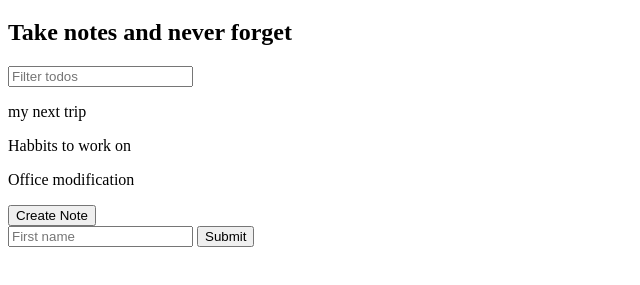
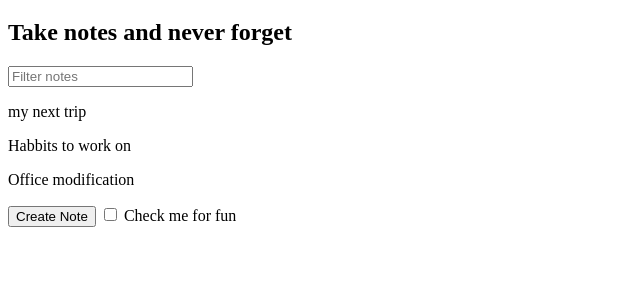
Before and after one commit to chungthehao/Andrew_JS, a plain HTML site: page notes-app/index.html in a window 1280 px wide. Shown: the part 61-346 px from the top of the page, without its empty margins (0-640 px from the left). Drawn offline with Linux system fonts and the light colour scheme.

Commit message:
Checkboxes

```diff
--- a/notes-app/index.html
+++ b/notes-app/index.html
@@ -11,16 +11,15 @@
         <h1>Notes App</h1>
         <h2>Take notes and never forget</h2>
 
-        <input id="search-text" type="text" placeholder="Filter todos">
+        <input id="search-text" type="text" placeholder="Filter notes">
 
         <div id="notes"></div>
 
         <button id="create-note">Create Note</button>
-        <!-- <button id="remove-all">Remove All Notes</button> -->
-        <form id="name-form">
-            <input type="text" placeholder="First name" name="firstName">
-            <button>Submit</button>
-        </form>
+
+        <label>
+            <input type="checkbox" name="" id="for-fun"> Check me for fun
+        </label>
 
         <script src="./notes-app.js"></script>
     </body>
--- a/notes-app/notes-app.js
+++ b/notes-app/notes-app.js
@@ -42,13 +42,9 @@ document.querySelector('#search-text').addEventListener('input', function (e) {
     renderNotes(notes, filters) // render lại nội dung phù hợp với searchText mới
 })
 
-document.querySelector('#name-form').addEventListener('submit', function (e) {
-    e.preventDefault(); // Mặc định thì form sẽ reload lại trang khi bấm button hoặc nhấp enter, rồi thêm param lên trên URL
-
-    console.log(e.target.elements.firstName.value) // e.target.elements.firstName: chính là JS obj đại diện cho cái input đó
-    e.target.elements.firstName.value = '' // Xóa nội dung thẻ input firstName đi sau khi in ra console
+document.querySelector('#for-fun').addEventListener('change', function (e) {
+    console.log(e.target.checked)
 })
-
 
 
 
@@ -103,3 +99,10 @@ document.querySelector('#name-form').addEventListener('submit', function (e) {
 //         note.remove()
 //     })
 // })
+
+// document.querySelector('#name-form').addEventListener('submit', function (e) {
+//     e.preventDefault(); // Mặc định thì form sẽ reload lại trang khi bấm button hoặc nhấp enter, rồi thêm param lên trên URL
+
+//     console.log(e.target.elements.firstName.value) // e.target.elements.firstName: chính là JS obj đại diện cho cái input đó
+//     e.target.elements.firstName.value = '' // Xóa nội dung thẻ input firstName đi sau khi in ra console
+// })
```
Also changed, not shown: todo-app/index.html (+4 -0 lines), todo-app/todo-app.js (+12 -2 lines).
